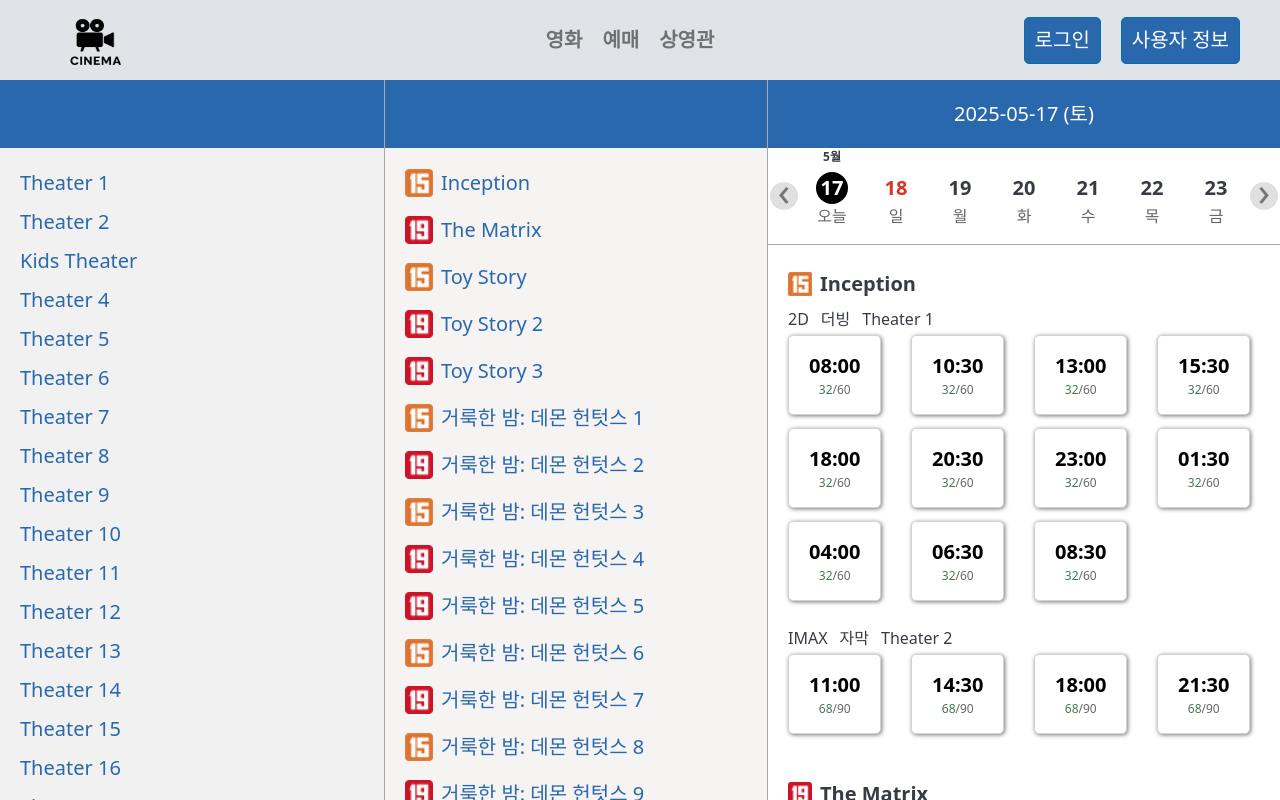
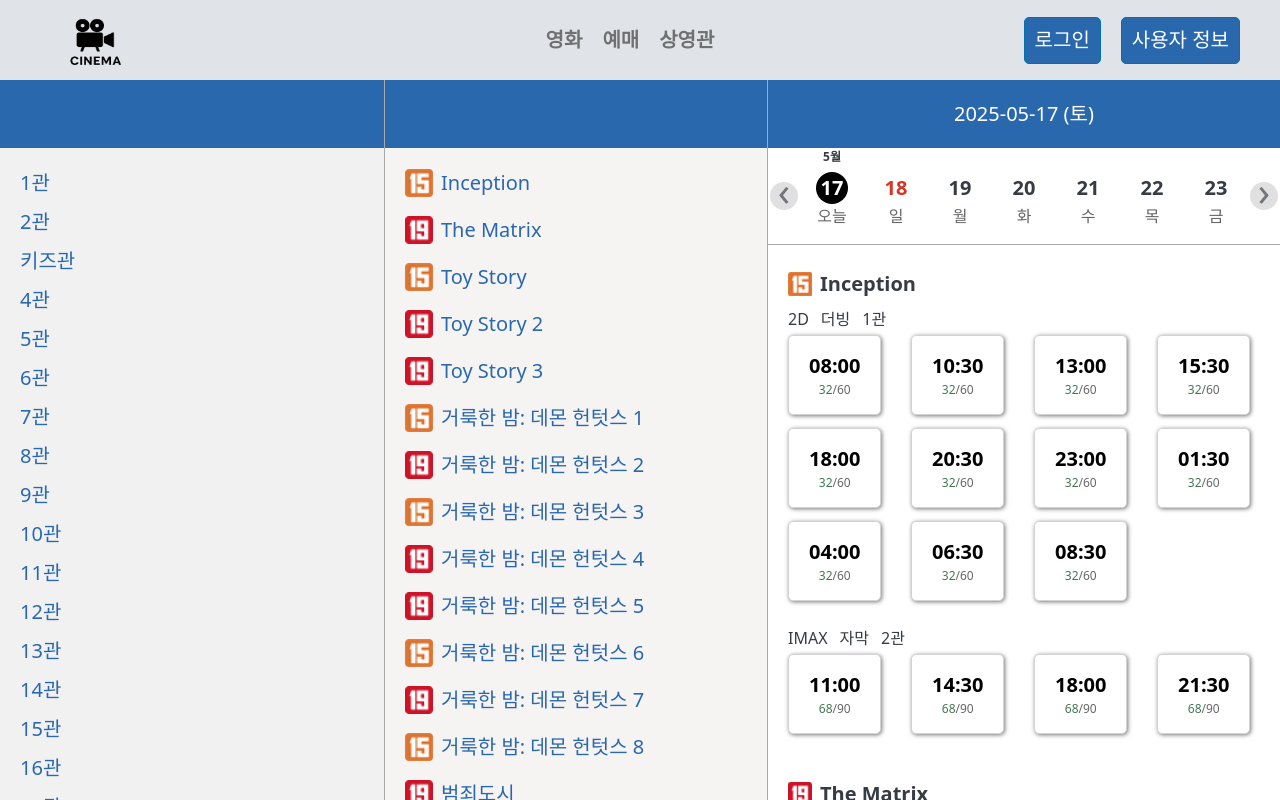
Before and after one commit to 2025-databasedesign/frontend, a React (Vite) app: page /reservation-page in a window 1280 px wide. Built offline with nearby package versions, Linux system fonts and the light colour scheme.

Commit message:
fix some mock data, fetch theater's data with real API

```diff
--- a/src/assets/cinema_info/mock_cinema.json
+++ b/src/assets/cinema_info/mock_cinema.json
@@ -117,7 +117,7 @@
     "rank": null
   },
   {
-    "movieName": "거룩한 밤: 데몬 헌텃스 9",
+    "movieName": "범죄도시",
     "rating": 20.4,
     "star": 7.2,
     "image": "/src/assets/movie1.jpg",
@@ -126,7 +126,7 @@
     "rank": null
   },
   {
-    "movieName": "거룩한 밤: 데몬 헌텃스 10",
+    "movieName": "어벤저스",
     "rating": 21.4,
     "star": null,
     "image": "/src/assets/movie1.jpg",
--- a/src/assets/schedule/mock_schedule.json
+++ b/src/assets/schedule/mock_schedule.json
@@ -8,8 +8,8 @@
         "grade": "/src/assets/grade_15.png",
         "theaters": [
           {
-            "theaterId": "A",
-            "theaterName": "Theater 1",
+            "theaterId": 1,
+            "theaterName": "1관",
             "format": "2D",
             "subDub": "더빙",
             "availSeat": 32,
@@ -18,8 +18,8 @@
             "endTimes": ["10:28", "12:58", "15:28", "17:58", "20:28", "22:58", "01:28", "03:58", "06:28", "08:58", "10:58"]
           },
           {
-            "theaterId": "B",
-            "theaterName": "Theater 2",
+            "theaterId": 2,
+            "theaterName": "2관",
             "format": "IMAX",
             "subDub": "자막",
             "availSeat": 68,
@@ -36,8 +36,8 @@
         "grade": "/src/assets/grade_19.png",
         "theaters": [
           {
-            "theaterId": "D",
-            "theaterName": "Theater 4",
+            "theaterId": 4,
+            "theaterName": "4관",
             "format": "3D",
             "subDub": "자막",
             "availSeat": 123,
@@ -53,8 +53,8 @@
         "grade": "/src/assets/grade_15.png",
         "theaters": [
           {
-            "theaterId": "C",
-            "theaterName": "Kids Theater",
+            "theaterId": 3,
+            "theaterName": "키즈관",
             "format": "2D",
             "subDub": "자막",
             "availSeat": 30,
@@ -63,8 +63,8 @@
             "endTimes": ["10:28", "12:58", "15:28", "17:58", "20:28", "22:58", "01:28", "03:58", "06:28", "08:58", "10:58"]
           },
           {
-            "theaterId": "B",
-            "theaterName": "Theater 2",
+            "theaterId": 2,
+            "theaterName": "2관",
             "format": "2D",
             "subDub": "더빙",
             "availSeat": 68,
@@ -86,8 +86,8 @@
         "grade": "/src/assets/grade_15.png",
         "theaters": [
           {
-            "theaterId": "E",
-            "theaterName": "Theater 5",
+            "theaterId": 5,
+            "theaterName": "5관",
             "format": "IMAX",
             "subDub": "자막",
             "availSeat": 42,
@@ -103,8 +103,8 @@
         "grade": "/src/assets/grade_15.png",
         "theaters": [
           {
-            "theaterId": "C",
-            "theaterName": "Kids Theater",
+            "theaterId": 3,
+            "theaterName": "키즈관",
             "format": "2D",
             "subDub": "자막",
             "availSeat": 30,
@@ -113,8 +113,8 @@
             "endTimes": ["10:28", "12:58", "15:28", "17:58", "20:28", "22:58", "01:28", "03:58", "06:28", "08:58", "10:58"]
           },
           {
-            "theaterId": "D",
-            "theaterName": "Theater 4",
+            "theaterId": 4,
+            "theaterName": "4관",
             "format": "2D",
             "subDub": "더빙",
             "availSeat": 68,
@@ -131,8 +131,8 @@
         "grade": "/src/assets/grade_19.png",
         "theaters": [
           {
-            "theaterId": "A",
-            "theaterName": "Theater 1",
+            "theaterId": 1,
+            "theaterName": "1관",
             "format": "3D",
             "subDub": "자막",
             "availSeat": 123,
@@ -154,8 +154,8 @@
         "grade": "/src/assets/grade_15.png",
         "theaters": [
           {
-            "theaterId": "D",
-            "theaterName": "Theater 1",
+            "theaterId": 1,
+            "theaterName": "1관",
             "format": "2D",
             "subDub": "자막",
             "availSeat": 42,
@@ -164,8 +164,8 @@
             "endTimes": ["11:21", "13:21", "15:21", "17:21"]
           },
           {
-            "theaterId": "E",
-            "theaterName": "Theater 4",
+            "theaterId": 4,
+            "theaterName": "4관",
             "format": "2D",
             "subDub": null,
             "availSeat": 42,
@@ -182,8 +182,8 @@
         "grade": "/src/assets/grade_15.png",
         "theaters": [
           {
-            "theaterId": "F",
-            "theaterName": "Theater 5",
+            "theaterId": 5,
+            "theaterName": "5관",
             "format": "2D",
             "subDub": null,
             "availSeat": 42,
@@ -200,8 +200,77 @@
         "grade": "/src/assets/grade_15.png",
         "theaters": [
           {
-            "theaterId": "B",
-            "theaterName": "Theater 2",
+            "theaterId": 2,
+            "theaterName": "2관",
+            "format": "3D",
+            "subDub": "자막",
+            "availSeat": 123,
+            "totalSeat": 156,
+            "startTimes": ["09:30", "12:30", "15:45", "19:00"],
+            "endTimes": ["11:46", "14:46", "17:61", "21:16"]
+          }
+        ]
+      }
+    ]
+  },
+  {
+    "date": "2025-05-20",
+    "schedules": [
+      {
+        "movieId": 6,
+        "movieName": "어벤져스",
+        "durationMinutes": 81,
+        "grade": "/src/assets/grade_15.png",
+        "theaters": [
+          {
+            "theaterId": 1,
+            "theaterName": "1관",
+            "format": "2D",
+            "subDub": "자막",
+            "availSeat": 42,
+            "totalSeat": 60,
+            "startTimes": ["10:00", "12:00", "14:00", "16:00"],
+            "endTimes": ["11:21", "13:21", "15:21", "17:21"]
+          },
+          {
+            "theaterId": 4,
+            "theaterName": "4관",
+            "format": "2D",
+            "subDub": "더빙",
+            "availSeat": 42,
+            "totalSeat": 60,
+            "startTimes": ["10:00", "12:00", "14:00", "16:00"],
+            "endTimes": ["11:21", "13:21", "15:21", "17:21"]
+          }
+        ]
+      },
+      {
+        "movieId": 7,
+        "movieName": "범죄도시",
+        "durationMinutes": 81,
+        "grade": "/src/assets/grade_19.png",
+        "theaters": [
+          {
+            "theaterId": 5,
+            "theaterName": "5관",
+            "format": "2D",
+            "subDub": null,
+            "availSeat": 42,
+            "totalSeat": 60,
+            "startTimes": ["10:00", "12:00", "14:00", "16:00"],
+            "endTimes": ["11:21", "13:21", "15:21", "17:21"]
+          }
+        ]
+      },
+      {
+        "movieId": 2,
+        "movieName": "Avatar",
+        "durationMinutes": 136,
+        "grade": "/src/assets/grade_15.png",
+        "theaters": [
+          {
+            "theaterId": 2,
+            "theaterName": "2관",
             "format": "3D",
             "subDub": "자막",
             "availSeat": 123,
--- a/src/assets/theater_info/mock_theater.json
+++ b/src/assets/theater_info/mock_theater.json
@@ -1,121 +1,121 @@
 [
   {
-    "theaterId": "A",
-    "theaterName": "Theater 1",
+    "theaterId": 1,
+    "theaterName": "1관",
     "availSeat": 32,
     "totalSeat": 60
   },
   {
-    "theaterId": "B",
-    "theaterName": "Theater 2",
+    "theaterId": 2,
+    "theaterName": "2관",
     "availSeat": 45,
     "totalSeat": 60
   },
   {
-    "theaterId": "C",
-    "theaterName": "Kids Theater",
+    "theaterId": 3,
+    "theaterName": "키즈관",
     "availSeat": 18,
     "totalSeat": 60
   },
   {
-    "theaterId": "D",
-    "theaterName": "Theater 4",
+    "theaterId": 4,
+    "theaterName": "4관",
     "availSeat": 50,
     "totalSeat": 60
   },
   {
-    "theaterId": "E",
-    "theaterName": "Theater 5",
+    "theaterId": 5,
+    "theaterName": "5관",
     "availSeat": 12,
     "totalSeat": 60
   },
   {
-    "theaterId": "F",
-    "theaterName": "Theater 6",
+    "theaterId": 6,
+    "theaterName": "6관",
     "availSeat": 60,
     "totalSeat": 60
   },
   {
-    "theaterId": "G",
-    "theaterName": "Theater 7",
+    "theaterId": 7,
+    "theaterName": "7관",
     "availSeat": 0,
     "totalSeat": 60
   },
   {
-    "theaterId": "H",
-    "theaterName": "Theater 8",
+    "theaterId": 8,
+    "theaterName": "8관",
     "availSeat": 27,
     "totalSeat": 60
   },
   {
-    "theaterId": "I",
-    "theaterName": "Theater 9",
+    "theaterId": 9,
+    "theaterName": "9관",
     "availSeat": 38,
     "totalSeat": 60
   },
   {
-    "theaterId": "J",
-    "theaterName": "Theater 10",
+    "theaterId": 10,
+    "theaterName": "10관",
     "availSeat": 5,
     "totalSeat": 60
   },
   {
-    "theaterId": "K",
-    "theaterName": "Theater 11",
+    "theaterId": 11,
+    "theaterName": "11관",
     "availSeat": 40,
     "totalSeat": 60
   },
   {
-    "theaterId": "L",
-    "theaterName": "Theater 12",
+    "theaterId": 12,
+    "theaterName": "12관",
     "availSeat": 22,
     "totalSeat": 60
   },
   {
-    "theaterId": "M",
-    "theaterName": "Theater 13",
+    "theaterId": 13,
+    "theaterName": "13관",
     "availSeat": 11,
     "totalSeat": 60
   },
   {
-    "theaterId": "N",
-    "theaterName": "Theater 14",
+    "theaterId": 14,
+    "theaterName": "14관",
     "availSeat": 59,
     "totalSeat": 60
   },
   {
-    "theaterId": "O",
-    "theaterName": "Theater 15",
+    "theaterId": 15,
+    "theaterName": "15관",
     "availSeat": 7,
     "totalSeat": 60
   },
   {
-    "theaterId": "P",
-    "theaterName": "Theater 16",
+    "theaterId": 16,
+    "theaterName": "16관",
     "availSeat": 33,
     "totalSeat": 60
   },
   {
-    "theaterId": "Q",
-    "theaterName": "Theater 17",
+    "theaterId": 17,
+    "theaterName": "17관",
     "availSeat": 20,
     "totalSeat": 60
   },
   {
-    "theaterId": "R",
-    "theaterName": "Theater 18",
+    "theaterId": 18,
+    "theaterName": "18관",
     "availSeat": 6,
     "totalSeat": 60
   },
   {
-    "theaterId": "S",
-    "theaterName": "Theater 19",
+    "theaterId": 19,
+    "theaterName": "19관",
     "availSeat": 48,
     "totalSeat": 60
   },
   {
-    "theaterId": "T",
-    "theaterName": "Theater 20",
+    "theaterId": 20,
+    "theaterName": "20관",
     "availSeat": 14,
     "totalSeat": 60
   }
--- a/src/components/Grade/Grade.tsx
+++ b/src/components/Grade/Grade.tsx
@@ -1,7 +1,7 @@
 import React from "react";
 import "./Grade.css";
 
-type GradeType = { grade: string };
+type GradeType = { grade?: string };
 
 const Grade: React.FC<GradeType> = ({ grade }) => {
 
--- a/src/stores/ScheduleRelatedStore.ts
+++ b/src/stores/ScheduleRelatedStore.ts
@@ -7,15 +7,6 @@ type PeopleCount = {
   senior: number;
   kid: number;
   disabled: number;
-};
-
-type MovieInfo = {
-  movieId: number;
-  title: string;
-  grade?: string;
-  releaseDate: string;
-  runningTime: number;
-  director: string;
 };
 
 type ScheduleRelatedStore = {
@@ -37,8 +28,6 @@ type ScheduleRelatedStore = {
   setSelectedPeople: (people: PeopleCount) => void;
   selectedSeats: number[][];
   setSelectedSeats: (seats: number[][]) => void;
-  movieList: MovieInfo[];
-  setMovieList: (list: MovieInfo[]) => void;
 };
 
 export const useScheduleRelatedStore = create<ScheduleRelatedStore>()(
@@ -69,8 +58,6 @@ export const useScheduleRelatedStore = create<ScheduleRelatedStore>()(
       selectedSeats: [],
       setSelectedSeats: (seats) => set({ selectedSeats: seats }),
       selectedGrade: null,
-      movieList: [],
-      setMovieList: (list) => set({ movieList: list }),
     }),
     {
       name: "schedule-storage",
@@ -83,7 +70,6 @@ export const useScheduleRelatedStore = create<ScheduleRelatedStore>()(
         selectedScreenTime: state.selectedScreenTime,
         selectedPeople: state.selectedPeople,
         selectedSeats: state.selectedSeats,
-        movieList: state.movieList,
       }),
     }
   )
```
Also changed, not shown: src/components/MovieSelection/MovieSelection.tsx (+45 -19 lines), src/components/TheaterSelection/TheaterSelection.tsx (+31 -3 lines), src/pages/HomePage/HomePage.tsx (+27 -1 lines), src/stores/CinemaRelatedStore.ts (added, +61 -0 lines), src/assets/grade_12.png (added), src/assets/grade_all.png (added).
